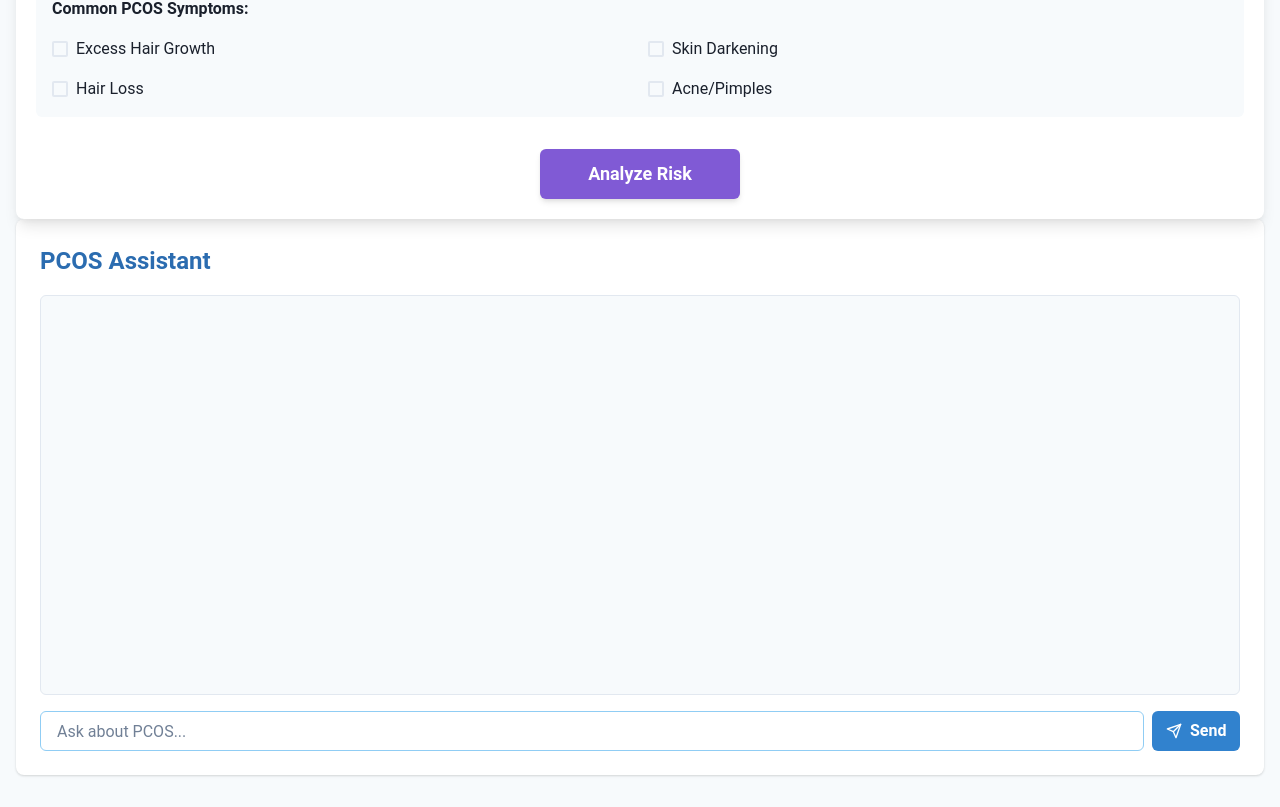
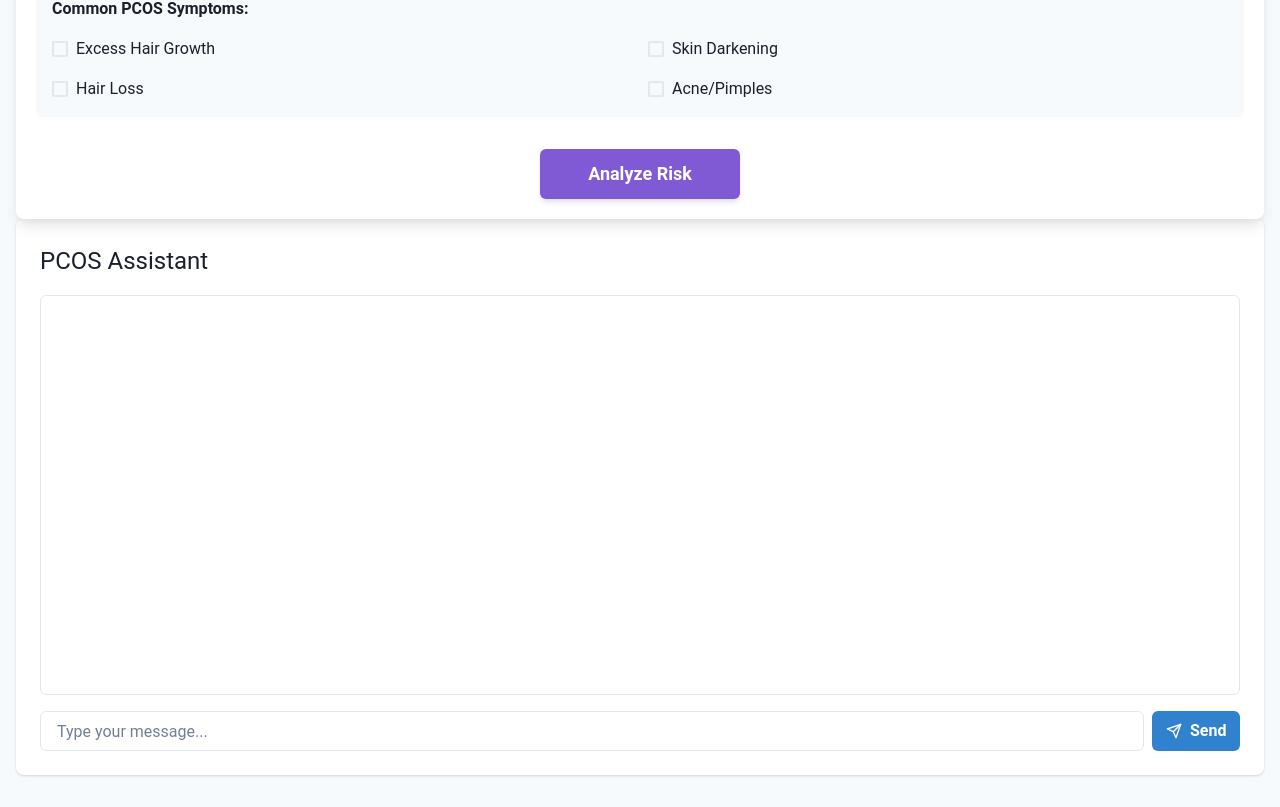
Before and after one commit to Satyam2001-prog/pcos-_ml_project, a React (Create React App) app in the folder ai-ml-main/client/: page / in a window 1280 px wide. Shown: the part 475-1282 px from the top of the page. Built offline with nearby package versions, Linux system fonts and the light colour scheme.

Commit message:
some experiment

```diff
--- a/ai-ml-main/client/src/components/Chatbot.js
+++ b/ai-ml-main/client/src/components/Chatbot.js
@@ -1,22 +1,15 @@
 import React, { useState, useRef, useEffect } from 'react';
-import { Box, VStack, Input, Button, Text, useToast, Flex } from '@chakra-ui/react';
+import {
+  Box,
+  VStack,
+  Input,
+  Button,
+  Text,
+  useToast,
+  Flex,
+} from '@chakra-ui/react';
 import { FiSend } from 'react-icons/fi';
-import { GoogleGenerativeAI } from '@google/generative-ai';
-
-// ✅ Directly assign API key here
-const API_KEY = "AIzaSyAeY8VVy8_rNI70lCpVnxqzBxkTc8XFUMQ";
-
-// Initialize Gemini AI
-const genAI = new GoogleGenerativeAI(API_KEY);
-const model = genAI.getGenerativeModel({ model: "gemini-1.5-flash" });
-
-// PCOS-specific context
-const PCOS_CONTEXT = `You are an expert PCOS healthcare assistant. Provide accurate, evidence-based information about:
-- PCOS symptoms, diagnosis, and treatment
-- Lifestyle modifications and diet recommendations
-- Exercise guidelines and stress management
-- Fertility considerations and management strategies
-Keep responses focused on PCOS topics, clear, and encouraging.`;
+import { sendMessage } from '../services/api';
 
 const Chatbot = () => {
   const [messages, setMessages] = useState([]);
@@ -24,7 +17,6 @@ const Chatbot = () => {
   const [loading, setLoading] = useState(false);
   const messagesEndRef = useRef(null);
   const toast = useToast();
-  const chatHistory = useRef([{ role: "system", parts: PCOS_CONTEXT }]);
 
   const scrollToBottom = () => {
     messagesEndRef.current?.scrollIntoView({ behavior: "smooth" });
@@ -37,52 +29,28 @@ const Chatbot = () => {
 
     setLoading(true);
     try {
-      // Create chat with context
-      const chat = model.startChat({
-        history: chatHistory.current
-      });
-
-      // Generate response
-      const result = await chat.sendMessage(input);
-      const response = await result.response.text();  // ✅ Correctly extracting response text
-
-      // Update chat history
-      chatHistory.current.push(
-        { role: "user", parts: input },
-        { role: "model", parts: response }
-      );
-
+      const response = await sendMessage(input);
       setMessages(prev => [...prev,
         { type: 'user', content: input },
-        { type: 'bot', content: response }
+        { type: 'bot', content: response.message }
       ]);
       setInput('');
     } catch (error) {
       toast({
         title: "Message Failed",
-        description: "Unable to process your message. Please try again.",
+        description: error.message,
         status: "error",
         duration: 3000,
         isClosable: true,
       });
-      console.error("Gemini API Error:", error);
     } finally {
       setLoading(false);
     }
   };
 
-  const handleKeyPress = (e) => {
-    if (e.key === 'Enter' && !e.shiftKey) {
-      e.preventDefault();
-      handleSendMessage();
-    }
-  };
-
   return (
     <Box bg="white" p={6} rounded="lg" shadow="base">
-<Text fontSize="2xl" mb={4} color="blue.600" fontWeight="bold">
-        PCOS Assistant
-</Text>
+      <Text fontSize="2xl" mb={4}>PCOS Assistant</Text>
       <VStack spacing={4}>
         <Box
           w="full"
@@ -91,7 +59,6 @@ const Chatbot = () => {
           p={4}
           borderWidth={1}
           borderRadius="md"
-          bg="gray.50"
         >
           {messages.map((msg, idx) => (
             <Flex
@@ -101,11 +68,10 @@ const Chatbot = () => {
             >
               <Box
                 maxW="80%"
-                bg={msg.type === 'user' ? 'blue.500' : 'white'}
+                bg={msg.type === 'user' ? 'blue.500' : 'gray.100'}
                 color={msg.type === 'user' ? 'white' : 'black'}
                 p={3}
                 rounded="lg"
-                shadow="md"
               >
                 {msg.content}
               </Box>
@@ -117,20 +83,15 @@ const Chatbot = () => {
           <Input
             value={input}
             onChange={(e) => setInput(e.target.value)}
-            onKeyPress={handleKeyPress}
-            placeholder="Ask about PCOS..."
+            placeholder="Type your message..."
+            onKeyPress={(e) => e.key === 'Enter' && handleSendMessage()}
             mr={2}
-            bg="white"
-            borderColor="blue.200"
-            _hover={{ borderColor: "blue.300" }}
-            _focus={{ borderColor: "blue.400", boxShadow: "outline" }}
           />
           <Button
             colorScheme="blue"
             isLoading={loading}
             onClick={handleSendMessage}
             leftIcon={<FiSend />}
-            _hover={{ bg: "blue.600" }}
           >
             Send
           </Button>
```
Lines whose indentation alone changed are shown as unchanged.
